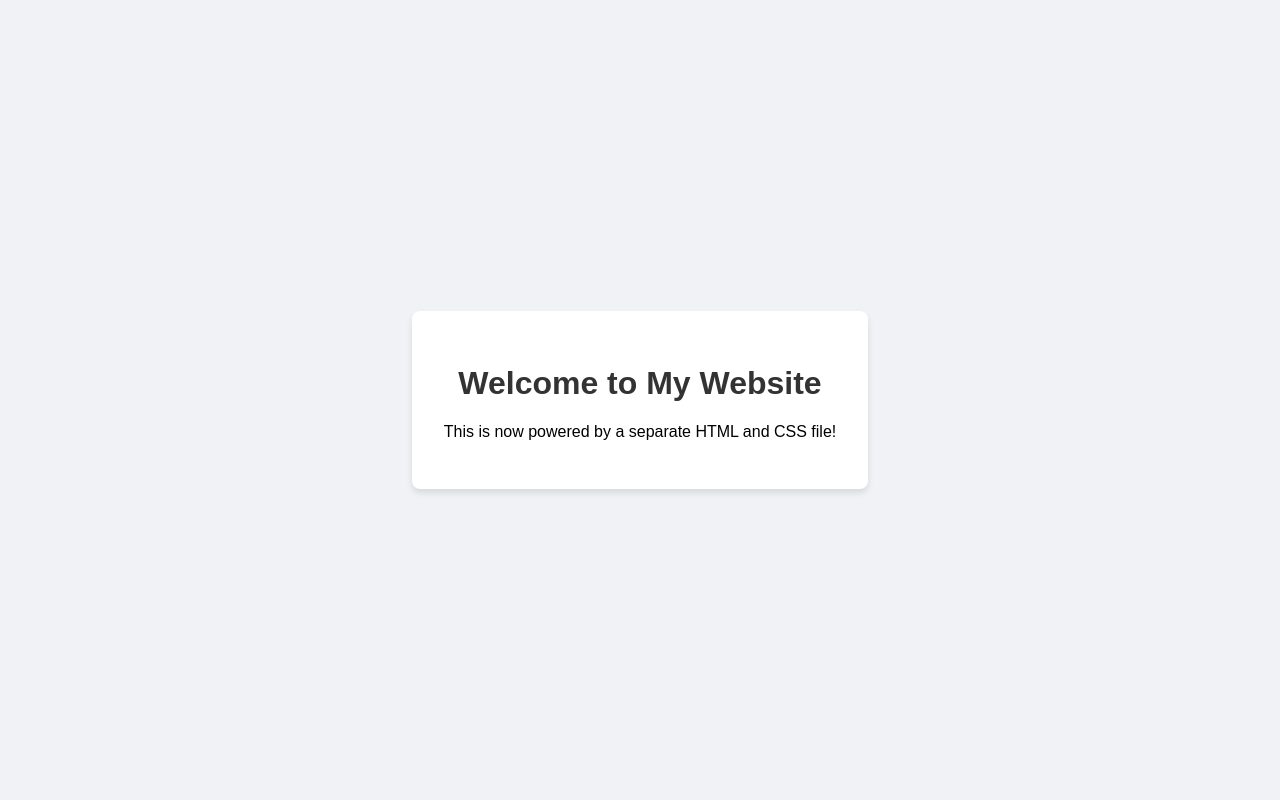
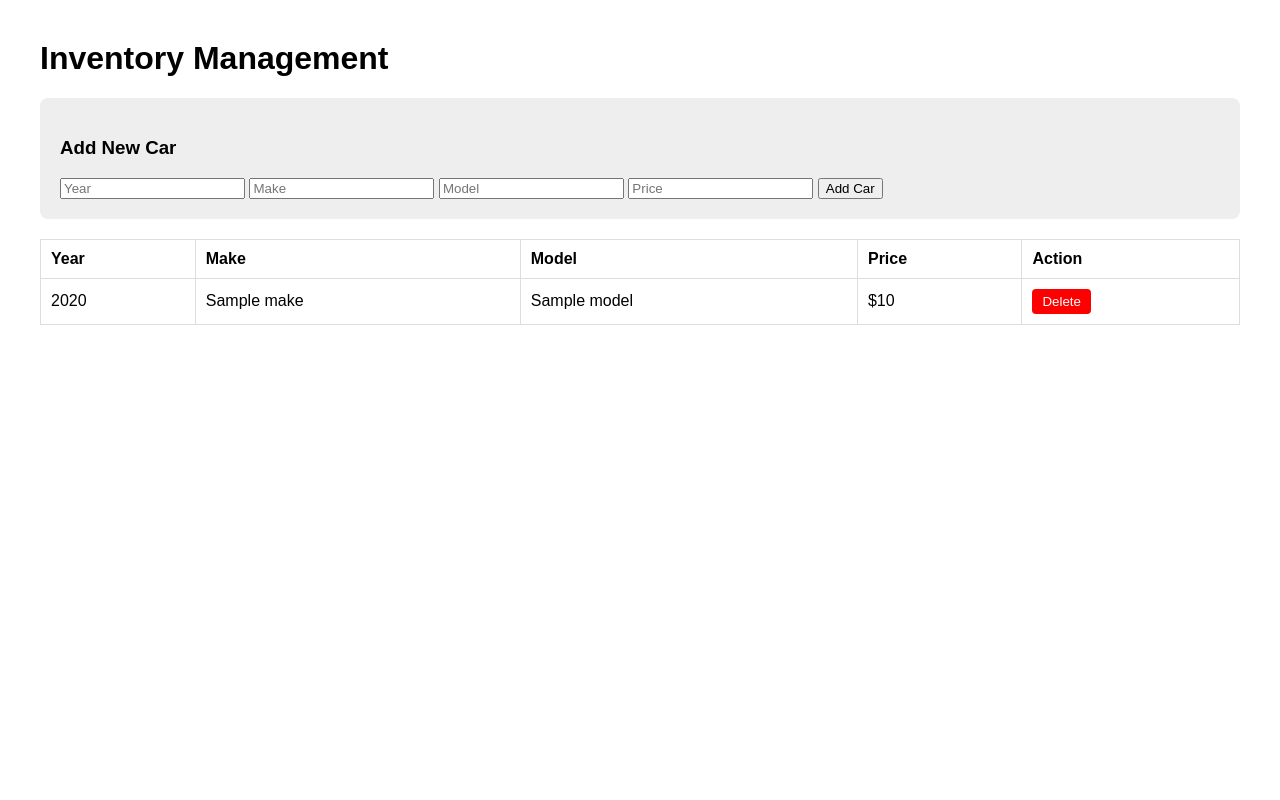
Before and after one commit to Adil-M2004/Adil_IOT, a Python web app: template templates/index.html in a window 1280 px wide. Run offline with Jinja, Linux system fonts and the light colour scheme; the template is opened without the code that fills it: most values are stand-ins (such as "Sample title", 1, 10 or a date in 2020).

Commit message:
CSS updated

```diff
--- a/static/style.css
+++ b/static/style.css
@@ -1,21 +1,31 @@
 body {
-    background-color: #f0f2f5;
     font-family: Arial, sans-serif;
-    display: flex;
-    justify-content: center;
-    align-items: center;
-    height: 100vh;
-    margin: 0;
+    margin: 40px;
 }
 
-.container {
-    background-color: white;
-    padding: 2rem;
+.form-section {
+    background: #eee;
+    padding: 20px;
     border-radius: 8px;
-    box-shadow: 0 4px 6px rgba(0,0,0,0.1);
-    text-align: center;
+    margin-bottom: 20px;
 }
 
-h1 {
-    color: #333;
+table {
+    width: 100%;
+    border-collapse: collapse;
 }
+
+th, td {
+    padding: 10px;
+    border: 1px solid #ddd;
+    text-align: left;
+}
+
+.btn-delete {
+    color: white;
+    background: red;
+    border: none;
+    padding: 5px 10px;
+    cursor: pointer;
+    border-radius: 4px;
+}
--- a/templates/index.html
+++ b/templates/index.html
@@ -1,15 +1,52 @@
 <!DOCTYPE html>
-<html lang="en">
+<html>
 <head>
-    <meta charset="UTF-8">
-    <meta name="viewport" content="width=device-width, initial-scale=1.0">
-    <title>My Flask Website</title>
-    <link rel="stylesheet" href="{{ url_for('static', filename='style.css') }}">
+    <title>Car Dealership Admin</title>
+    <style>
+        body { font-family: Arial, sans-serif; margin: 40px; }
+        .form-section { background: #eee; padding: 20px; border-radius: 8px; margin-bottom: 20px; }
+        table { width: 100%; border-collapse: collapse; }
+        th, td { padding: 10px; border: 1px solid #ddd; text-align: left; }
+        .btn-delete { color: white; background: red; border: none; padding: 5px 10px; cursor: pointer; border-radius: 4px; }
+    </style>
 </head>
 <body>
-    <div class="container">
-        <h1>Welcome to My Website</h1>
-        <p>This is now powered by a separate HTML and CSS file!</p>
+
+    <h1>Inventory Management</h1>
+
+    <div class="form-section">
+        <h3>Add New Car</h3>
+        <form action="/add" method="POST">
+            <input type="number" name="year" placeholder="Year" required>
+            <input type="text" name="make" placeholder="Make" required>
+            <input type="text" name="model" placeholder="Model" required>
+            <input type="number" name="price" placeholder="Price" required>
+            <button type="submit">Add Car</button>
+        </form>
     </div>
+
+    <table>
+        <thead>
+            <tr>
+                <th>Year</th><th>Make</th><th>Model</th><th>Price</th><th>Action</th>
+            </tr>
+        </thead>
+        <tbody>
+            {% for car in cars %}
+            <tr>
+                <td>{{ car.year }}</td>
+                <td>{{ car.make }}</td>
+                <td>{{ car.model }}</td>
+                <td>${{ car.price }}</td>
+                <td>
+                    <form action="{{ url_for('delete_car', car_id=car.id) }}" method="POST">
+                        <button type="submit" class="btn-delete">Delete</button>
+                    </form>
+                </td>
+            </tr>
+            {% endfor %}
+        </tbody>
+    </table>
+
 </body>
 </html>
```
